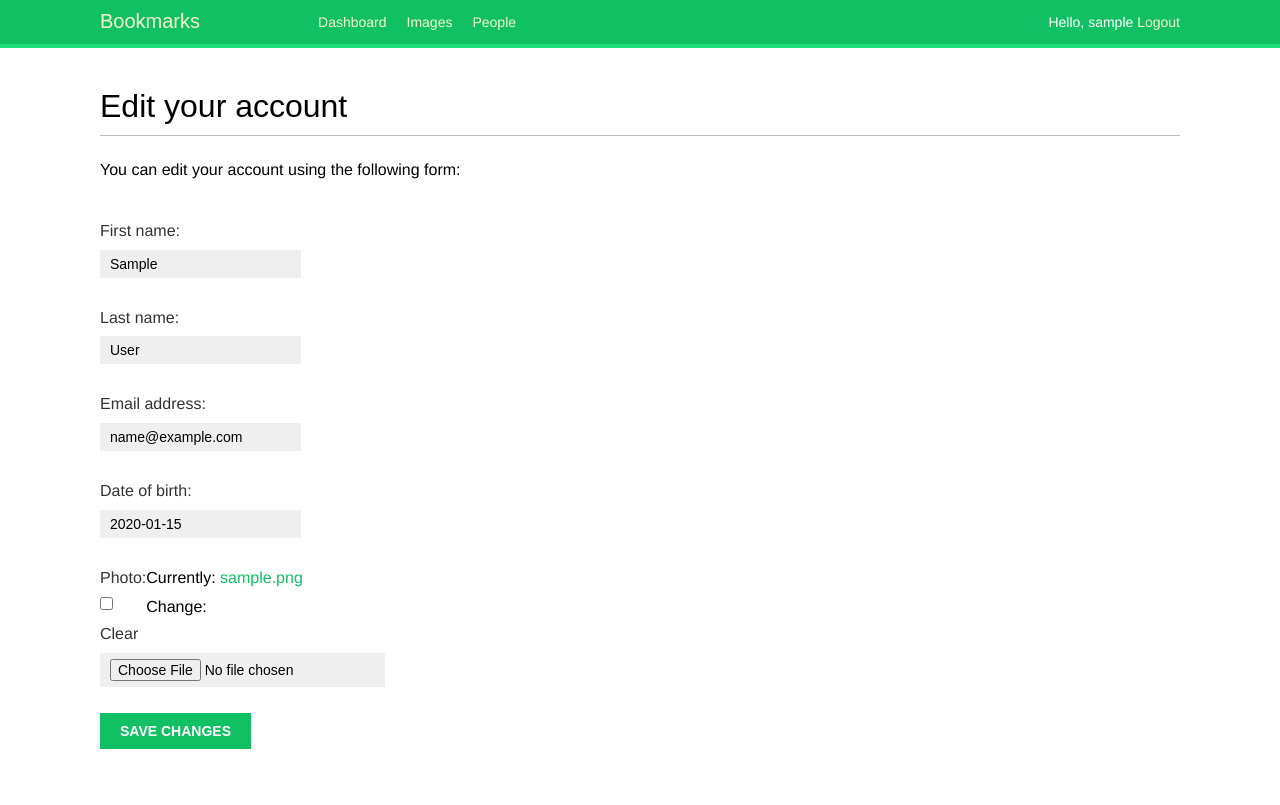
After one commit to Baah-Danso-Kenneth/social-website, a Django app: page /account/edit/ in a window 1280 px wide. The commit adds this page. Run offline with Django 4.2, Linux system fonts and the light colour scheme; a user stored in the database is signed in; tables that the repository leaves empty hold one stand-in row (values such as "Sample post"); some web fonts are replaced.

Commit message:
edit view created to allow user to update their details, we have connected them to the templates

```diff
--- /dev/null
+++ b/accounts/templates/accounts/edit.html
@@ -0,0 +1,12 @@
+{% extends "base.html" %}
+{% block title %}Edit your account{% endblock %}
+{% block content %}
+<h1>Edit your account</h1>
+<p>You can edit your account using the following form:</p>
+<form method="post" enctype="multipart/form-data">
+{{ user_form.as_p }}
+{{ profile_form.as_p }}
+{% csrf_token %}
+<p><input type="submit" value="Save changes"></p>
+</form>
+{% endblock %}
--- a/accounts/urls.py
+++ b/accounts/urls.py
@@ -11,7 +11,7 @@ urlpatterns = [
   # path('login/', auth_views.LoginView.as_view(),name='login'),
   # path('logout/', auth_views.LogoutView.as_view(), name='logout'),
 
-  path('password-change', auth_views.PasswordChangeView.as_view(), name='password_change'),
+  path('password-change/', auth_views.PasswordChangeView.as_view(), name='password_change'),
   path('password-change/done', auth_views.PasswordChangeDoneView.as_view(), name='password_change_done'),
   path('password-reset/', auth_views.PasswordResetView.as_view(), name='password_reset'),
   path('password-reset/done', auth_views.PasswordResetDoneView.as_view(), name='password_reset_done'),
@@ -19,4 +19,5 @@ urlpatterns = [
   path('password-reset/complete/', auth_views.PasswordResetCompleteView.as_view(), name='password_reset_complete'),
 
   path('dashboard/', views.dashboard, name='dashboard'),
+  path('edit/', views.edit, name='edit')
 ]
--- a/accounts/views.py
+++ b/accounts/views.py
@@ -1,7 +1,7 @@
 from django.contrib.auth import authenticate, login, logout
 from django.contrib.auth.decorators import login_required
 from django.shortcuts import render, redirect
-from .forms import LoginForm, UserRegistrationForm
+from .forms import LoginForm, UserRegistrationForm, UserEditForm, ProfileEditForm
 from django.http import HttpResponse
 
 from .models import Profile
@@ -20,7 +20,7 @@ def user_login(request):
             if user is not None:
                 if user.is_active:
                     login(request,user)
-                    return redirect('/accounts/dashboard')
+                    return redirect('/account/dashboard')
                 else:
                     return HttpResponse('Disabled accounts')
             else:
@@ -53,3 +53,20 @@ def registerUser(request):
 @login_required(login_url='/accounts/login/')
 def dashboard(request):
     return render(request,'accounts/dashboard.html',{'section':'dashboard'})
+@login_required
+def edit(request):
+    if request.method=='POST':
+        user_form = UserEditForm(instance=request.user, data=request.POST)
+        profile_form = ProfileEditForm(instance=request.user.profile, data=request.POST, files=request.FILES )
+
+        if user_form.is_valid() and profile_form.is_valid():
+            user_form.save()
+            profile_form.save()
+    else:
+        user_form=UserEditForm(instance=request.user)
+        profile_form=ProfileEditForm(instance=request.user.profile)
+    context={'user_form':user_form,'profile_form':profile_form}
+
+    return render(request,'accounts/edit.html',context)
+
+    pass
--- a/bookmarks/urls.py
+++ b/bookmarks/urls.py
@@ -7,7 +7,7 @@ from django.conf.urls.static import static
 urlpatterns = [
     path('',TemplateView.as_view(template_name='index.html')),
     path("admin/", admin.site.urls),
-    path('accounts/',include('accounts.urls',namespace='accounts')),
+    path('account/',include('accounts.urls',namespace='accounts')),
 ]
 
 if settings.DEBUG:
```
Also changed, not shown: accounts/templates/accounts/dashboard.html (+9 -6 lines).
